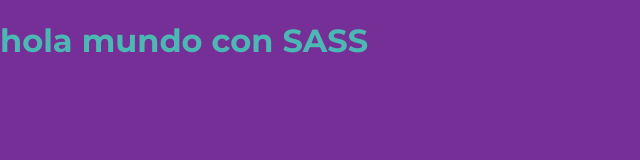
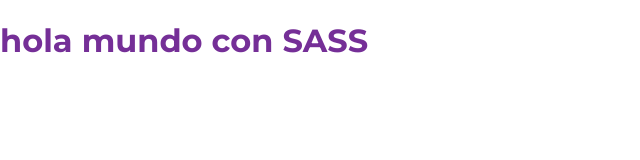
Before and after one commit to JUANJOSEROMANPROGRAMA/Festival-de-Musica, a website: page index.html in a window 1280 px wide. Shown: the whole page, without its empty margins (0-640 px from the left). Drawn offline with Linux system fonts and the light colour scheme.

Commit message:
Festival Musica:usando carpeta base para darle seguimiento a varios archivos pero en el principal solo se hace seguimeinto de uno... _index.scss agregado

```diff
--- a/src/scss/app.scss
+++ b/src/scss/app.scss
@@ -1,30 +1 @@
-/* concetar el archivo de variables en el pprinipal */
-
-
-@use 'base/variables' as var;
-
-/* agregando el normalize  */
-@use 'base/normalize';
-
-/* para poder usar a variable de la hoja exportada se inicia con . y sigue con la propiedad ....variaables.$fuente_principal;
-
-
-        la otra opcion seria : @use 'variables' as*;
-        y ya no habria necesidad de referenciar el archivo externo
-
-
-        o colocar @use 'variables' as hoja2;
-
-        y refernciar asi.... hoja2.$fuente-principal;
-
-
- */
-body {
-
-    font-family: var.$Fuente-principal;
-    font-optical-sizing: auto;
-    font-style: normal;
-    background-color: var.$morado;
-    color:var.$verde;
-
-}
+@forward 'base';
--- /dev/null
+++ b/src/scss/base/_globales.scss
@@ -0,0 +1,10 @@
+@use 'variables' as v;
+
+
+body {
+
+    font-family: v.$fuente-principal;
+    font-optical-sizing: auto;
+    font-style: normal;
+    color: v.$morado;
+}
--- /dev/null
+++ b/src/scss/base/_index.scss
@@ -0,0 +1,3 @@
+@forward 'normalize';
+@forward 'variables';
+@forward 'globales';
--- a/src/scss/base/_variables.scss
+++ b/src/scss/base/_variables.scss
@@ -7,7 +7,7 @@
 */
 
 
-$Fuente-principal : "Montserrat",sans-serif;
+$fuente-principal : "Montserrat",sans-serif;
 
 
 
```
Also changed, not shown: build/css/app.css.
